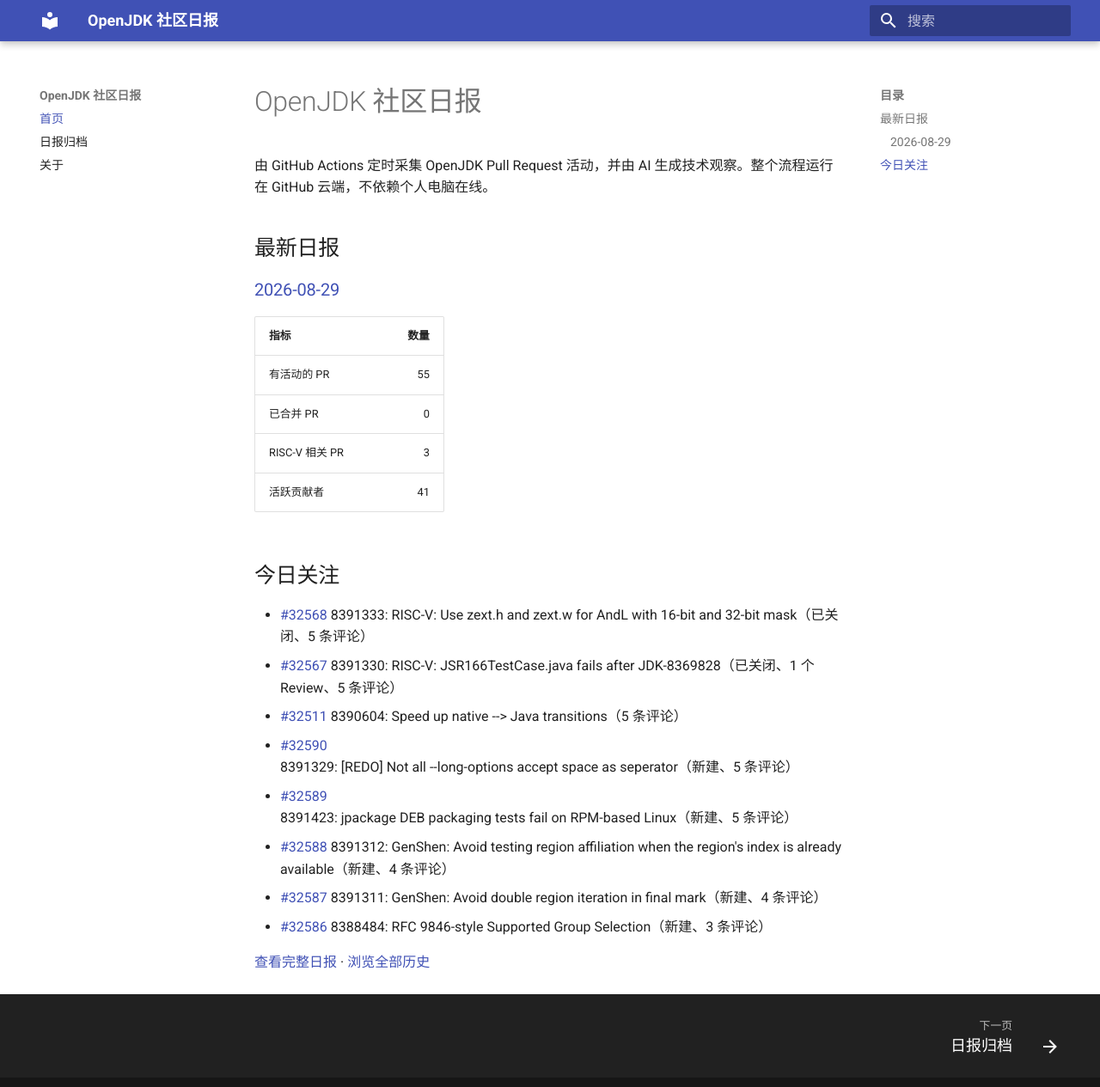
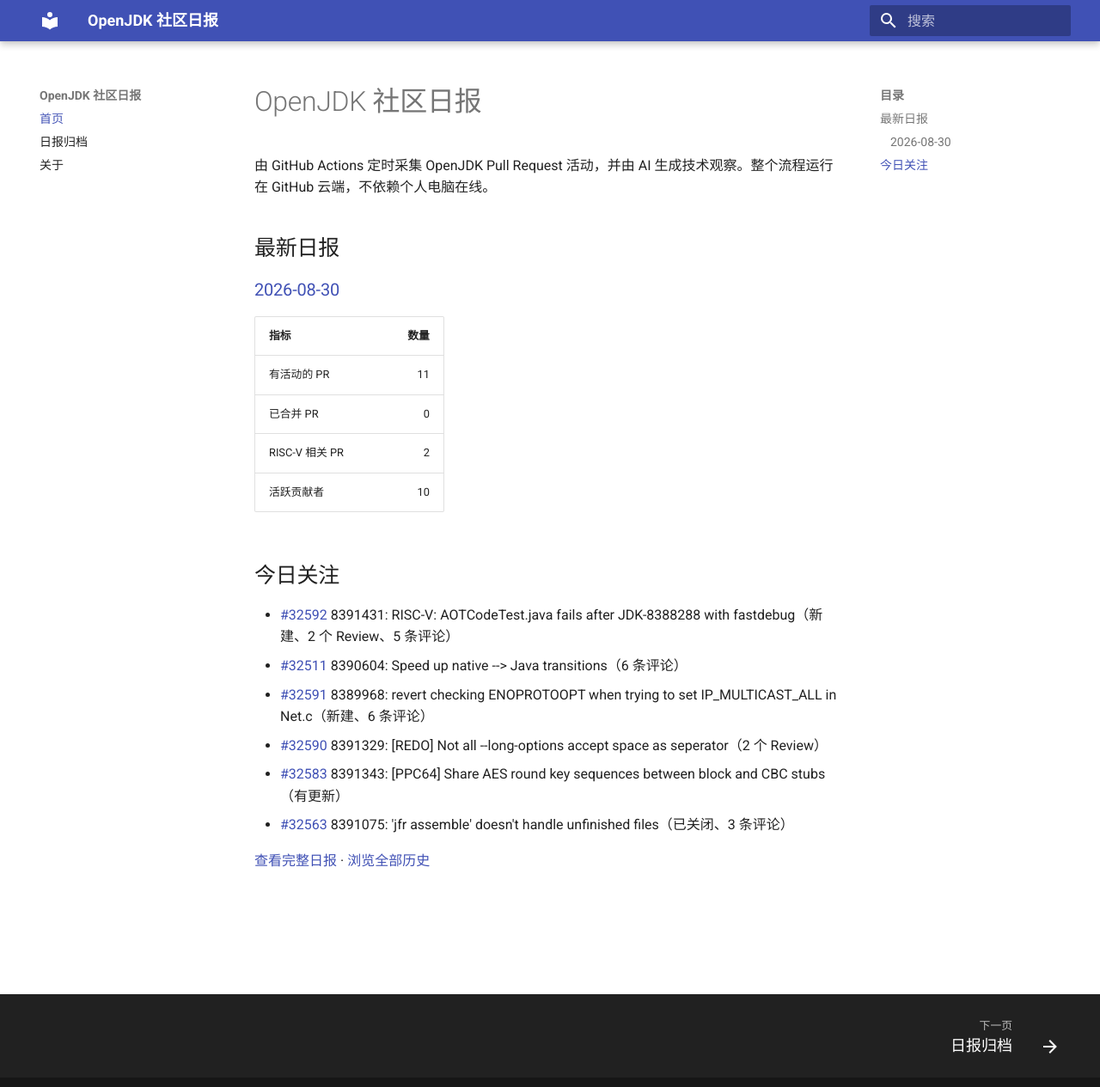
Before and after one commit to DingliZhang/openjdk-daily, an MkDocs documentation site: the page built from docs/index.md, in a window 1280 px wide and 1278 px high. Shown: the top 1265 px of the window at 86% size. Built offline with MkDocs 1.6.1 and Material for MkDocs 9.7.7, drawn with Linux system fonts in a browser that asks for light colours.

Commit message:
report: add OpenJDK daily report

```diff
--- a/docs/index.md
+++ b/docs/index.md
@@ -4,24 +4,22 @@
 
 ## 最新日报
 
-### [2026-08-29](reports/2026/2026-08-29.md)
+### [2026-08-30](reports/2026/2026-08-30.md)
 
 | 指标 | 数量 |
 |---|---:|
-| 有活动的 PR | 55 |
+| 有活动的 PR | 11 |
 | 已合并 PR | 0 |
-| RISC-V 相关 PR | 3 |
-| 活跃贡献者 | 41 |
+| RISC-V 相关 PR | 2 |
+| 活跃贡献者 | 10 |
 
 ## 今日关注
 
-- [#32568](https://github.com/openjdk/jdk/pull/32568) 8391333: RISC-V: Use zext.h and zext.w for AndL with 16-bit and 32-bit mask（已关闭、5 条评论）
-- [#32567](https://github.com/openjdk/jdk/pull/32567) 8391330: RISC-V: JSR166TestCase.java fails after JDK-8369828（已关闭、1 个 Review、5 条评论）
-- [#32511](https://github.com/openjdk/jdk/pull/32511) 8390604: Speed up native --> Java transitions（5 条评论）
-- [#32590](https://github.com/openjdk/jdk/pull/32590) 8391329: [REDO] Not all --long-options accept space as seperator（新建、5 条评论）
-- [#32589](https://github.com/openjdk/jdk/pull/32589) 8391423: jpackage DEB packaging tests fail on RPM-based Linux（新建、5 条评论）
-- [#32588](https://github.com/openjdk/jdk/pull/32588) 8391312: GenShen: Avoid testing region affiliation when the region's index is already available（新建、4 条评论）
-- [#32587](https://github.com/openjdk/jdk/pull/32587) 8391311: GenShen: Avoid double region iteration in final mark（新建、4 条评论）
-- [#32586](https://github.com/openjdk/jdk/pull/32586) 8388484: RFC 9846-style Supported Group Selection（新建、3 条评论）
+- [#32592](https://github.com/openjdk/jdk/pull/32592) 8391431: RISC-V: AOTCodeTest.java fails after JDK-8388288 with fastdebug（新建、2 个 Review、5 条评论）
+- [#32511](https://github.com/openjdk/jdk/pull/32511) 8390604: Speed up native --> Java transitions（6 条评论）
+- [#32591](https://github.com/openjdk/jdk/pull/32591) 8389968: revert checking ENOPROTOOPT when trying to set IP_MULTICAST_ALL in Net.c（新建、6 条评论）
+- [#32590](https://github.com/openjdk/jdk/pull/32590) 8391329: [REDO] Not all --long-options accept space as seperator（2 个 Review）
+- [#32583](https://github.com/openjdk/jdk/pull/32583) 8391343: [PPC64] Share AES round key sequences between block and CBC stubs（有更新）
+- [#32563](https://github.com/openjdk/jdk/pull/32563) 8391075: 'jfr assemble' doesn't handle unfinished files（已关闭、3 条评论）
 
-[查看完整日报](reports/2026/2026-08-29.md) · [浏览全部历史](reports/index.md)
+[查看完整日报](reports/2026/2026-08-30.md) · [浏览全部历史](reports/index.md)
```
Also changed, not shown: docs/reports/2026/2026-08-30.md (added, +112 -0 lines), docs/reports/index.md (+2 -1 lines), 2 other files.
